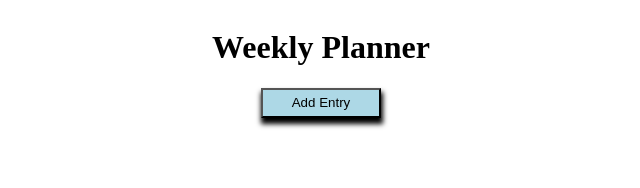
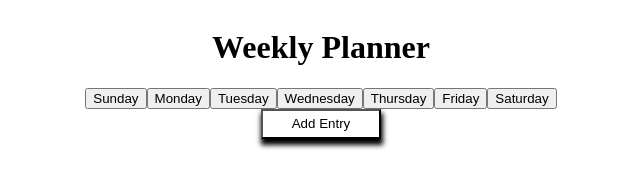
Before and after one commit to Paolo-DM/week-planner, a website: page index.html in a window 1280 px wide. Shown: the whole page, without its empty margins (319-959 px from the left). Drawn offline with Linux system fonts and the light colour scheme.

Commit message:
In Progress.

```diff
--- a/index.html
+++ b/index.html
@@ -9,11 +9,20 @@
 </head>
 <body>
   <div class="container">
-    <div class="row">
+    <div class="row justify-content-center">
       <h1>Weekly Planner</h1>
     </div>
-    <div class="row">
-      <button>Add Entry</button>
+    <div class="row justify-content-space-between">
+      <button class="day-of-week">Sunday</button>
+      <button class="day-of-week">Monday</button>
+      <button class="day-of-week">Tuesday</button>
+      <button class="day-of-week">Wednesday</button>
+      <button class="day-of-week">Thursday</button>
+      <button class="day-of-week">Friday</button>
+      <button class="day-of-week">Saturday</button>
+    </div>
+    <div class="row justify-content-center">
+      <button class="button-add-entry">Add Entry</button>
     </div>
   </div>
   <script src="main.js"></script>
--- a/layout.css
+++ b/layout.css
@@ -1,4 +1,16 @@
+.container {
+  max-width: max-content;
+  margin: auto;
+}
+
 .row {
   display: flex;
+}
+
+.justify-content-center {
   justify-content: center;
 }
+
+.justify-content-space-between {
+  justify-content: space-between;
+}
--- a/styles.css
+++ b/styles.css
@@ -1,6 +1,11 @@
-button {
+.button-add-entry {
   width: 120px;
   height: 30px;
-  background-color: lightblue;
+  background-color: white;
   box-shadow: 1px 5px 5px 1px black;
 }
+
+.button-add-entry:hover {
+  background-color: lightblue;
+  cursor: pointer;
+}
```
